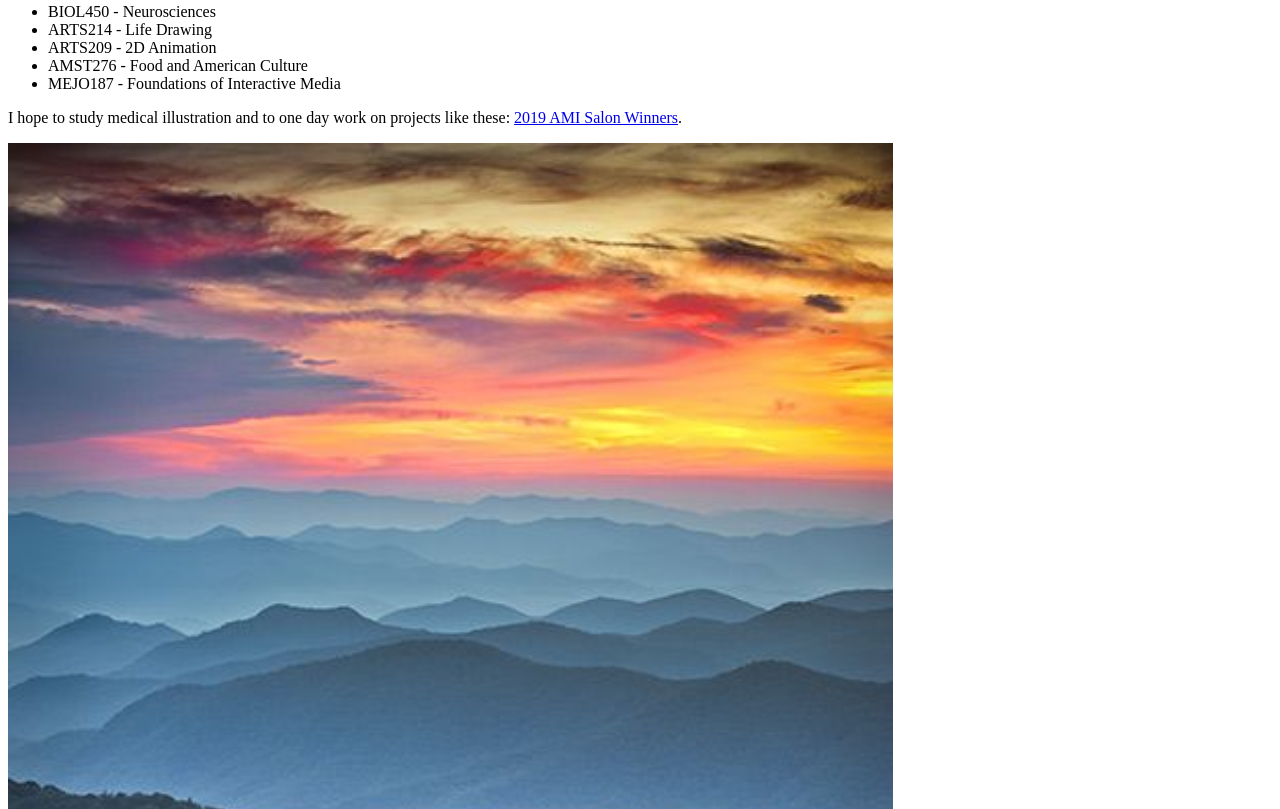
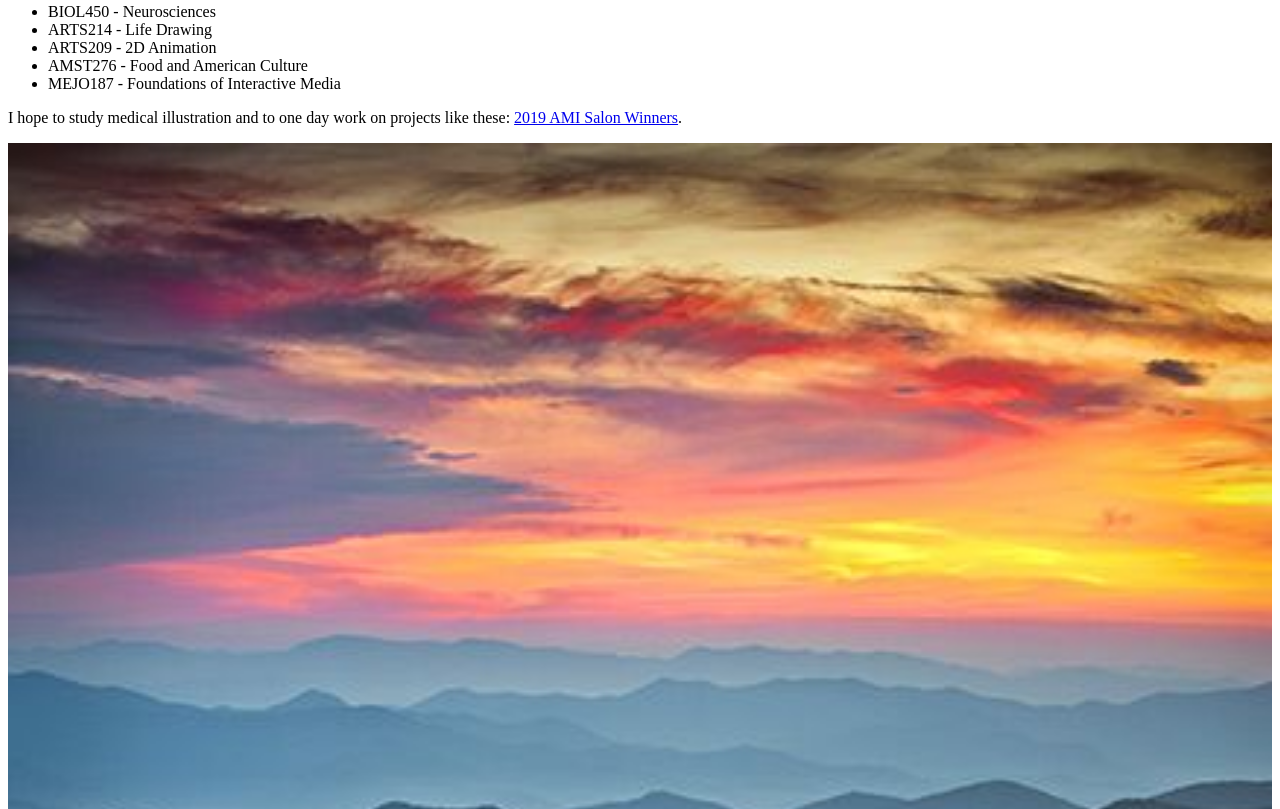
Before and after one commit to jtufts3/intro-to-html, a plain HTML site: page index.html in a window 1280 px wide. Shown: the part 351-1160 px from the top of the page. Drawn offline with Linux system fonts and the light colour scheme.

Commit message:
Edited image size to 100%.

```diff
--- a/index.html
+++ b/index.html
@@ -48,7 +48,7 @@
     <img
       src="./images/blue-ridge-mtns.jpg"
       alt="View of Blue Ridge Mountains"
-      width="70%"
+      width="100%"
     />
   </body>
 </html>
```
